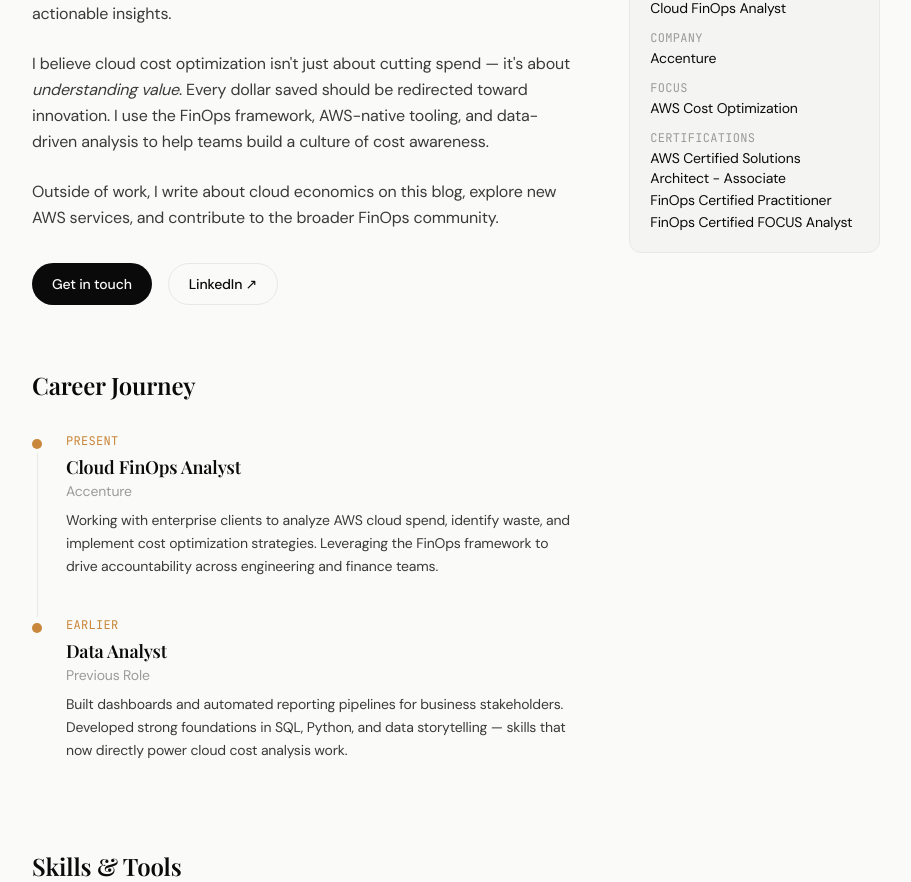
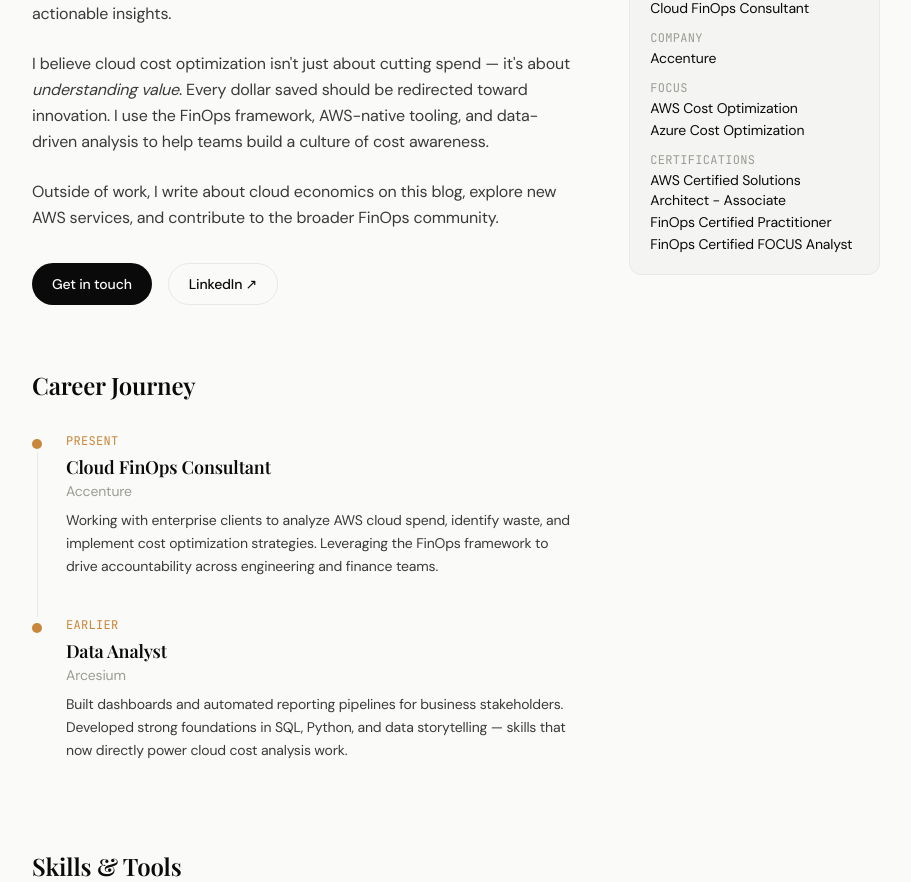
Before and after one commit to Princenath/princenath-website, a Next.js app: page /about in a window 1280 px wide. Shown: the part 360-1242 px from the top of the page, without its empty margins (184-1095 px from the left). Built offline with nearby package versions, Linux system fonts and the light colour scheme; a web font is replaced by a local one.

Commit message:
Update about page with full career history and certifications

```diff
--- a/app/about/page.tsx
+++ b/app/about/page.tsx
@@ -30,7 +30,7 @@
 const TIMELINE = [
   {
     year: "Present",
-    role: "Cloud FinOps Analyst",
+    role: "Cloud FinOps Consultant",
     company: "Accenture",
     description:
       "Working with enterprise clients to analyze AWS cloud spend, identify waste, and implement cost optimization strategies. Leveraging the FinOps framework to drive accountability across engineering and finance teams.",
@@ -38,7 +38,7 @@
   {
     year: "Earlier",
     role: "Data Analyst",
-    company: "Previous Role",
+    company: "Arcesium",
     description:
       "Built dashboards and automated reporting pipelines for business stakeholders. Developed strong foundations in SQL, Python, and data storytelling — skills that now directly power cloud cost analysis work.",
   },
@@ -110,7 +110,7 @@
             <dl className="space-y-3 text-sm">
               <div>
                 <dt className="text-xs font-mono text-ash uppercase tracking-wide">Role</dt>
-                <dd className="text-ink mt-0.5">Cloud FinOps Analyst</dd>
+                <dd className="text-ink mt-0.5">Cloud FinOps Consultant</dd>
               </div>
               <div>
                 <dt className="text-xs font-mono text-ash uppercase tracking-wide">Company</dt>
@@ -119,6 +119,7 @@
               <div>
                 <dt className="text-xs font-mono text-ash uppercase tracking-wide">Focus</dt>
                 <dd className="text-ink mt-0.5">AWS Cost Optimization</dd>
+                <dd className="text-ink mt-0.5">Azure Cost Optimization</dd>
               </div>
               <div>
                 <dt className="text-xs font-mono text-ash uppercase tracking-wide">Certifications</dt>
```
